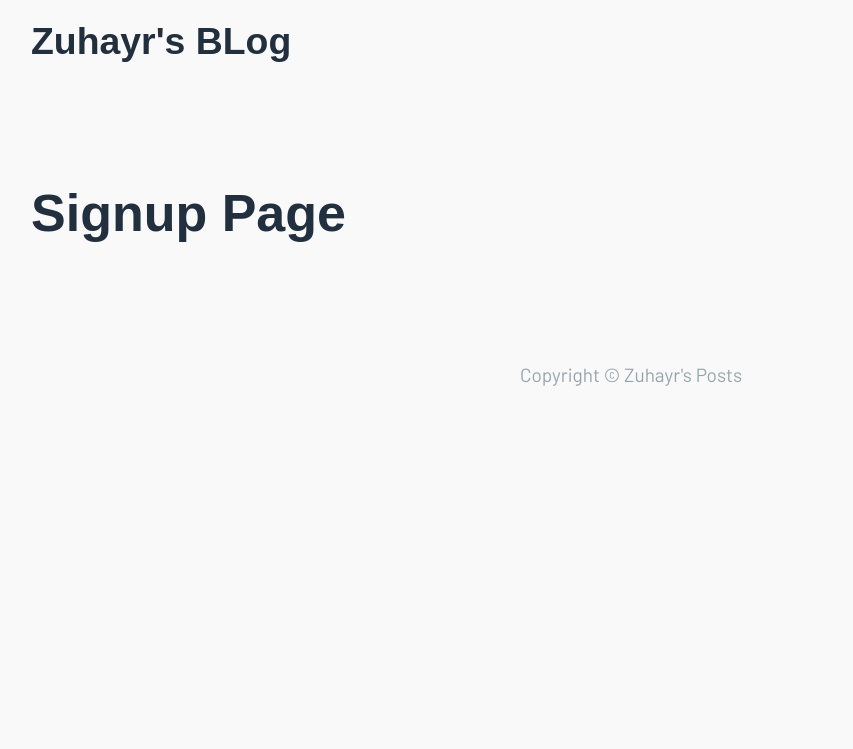
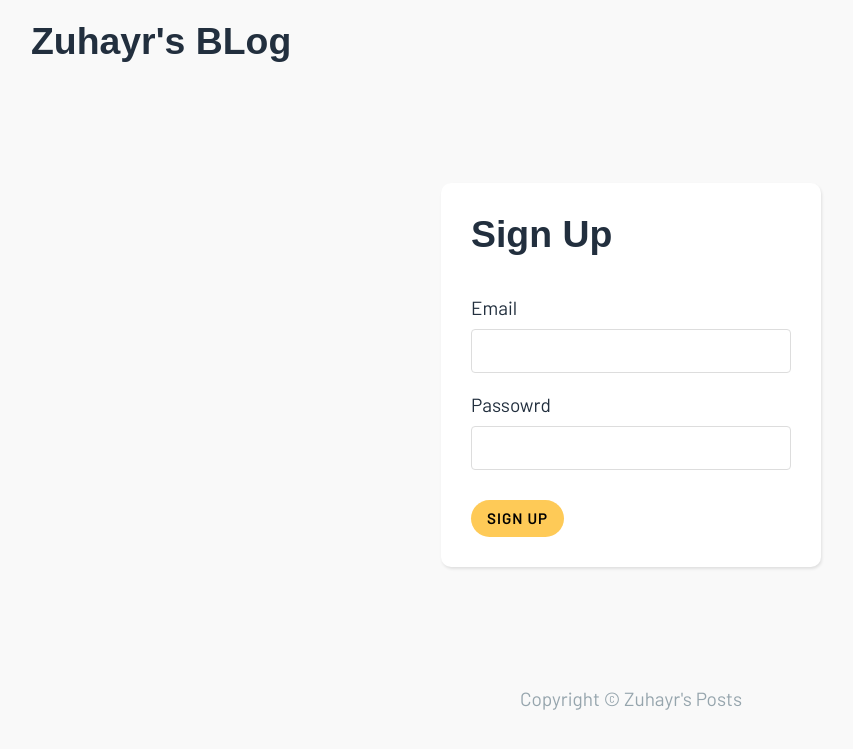
Before and after one commit to Zouheir-Barhoumi/jwtauth, a Node server app: page /signup in a window 1280 px wide. Shown: the top 749 px of the page, without its empty margins (9-862 px from the left). Run offline with Node 20, Linux system fonts and the light colour scheme; some libraries are stand-ins or nearby versions; some web fonts are replaced.

Commit message:
login and signup forms
Signed-off-by: Zouheir-Barhoumi <zouheir.barhoumi@gmail.com>

```diff
--- a/public/styles.css
+++ b/public/styles.css
@@ -128,11 +128,12 @@ form h2 {
   margin-bottom: 4rem;
 }
 form {
-  width: 36rem;
+  width: 38rem;
   margin: 0 auto;
   box-shadow: 1px 2px 3px rgba(0, 0, 0, 0.1);
   border-radius: 1rem;
   background: #fff;
+  padding: 3rem;
 }
 
 input {
--- a/views/signup.ejs
+++ b/views/signup.ejs
@@ -1,5 +1,28 @@
 <%- include('partials/header'); -%>
 
-<h1>Signup Page</h1>
+<form>
+  <h2>Sign Up</h2>
+  <label for="email">Email</label>
+  <input type="email" name="email" required aria-required="true" />
+  <div class="email error"></div>
+  <label for="password">Passowrd</label>
+  <input type="password" name="password" required aria-required="true" />
+  <div class="password error"></div>
+  <button>Sign up</button>
+</form>
+
+<script>
+  const form = document.querySelector("form");
+
+  form.addEventListener("submit", (e) => {
+    e.preventDefault();
+
+    // get values
+    const email = form.email.value;
+    const password = form.password.value;
+
+    console.log(email, password);
+  });
+</script>
 
 <%- include('partials/footer'); -%>
```
Also changed, not shown: views/login.ejs (+24 -1 lines).
